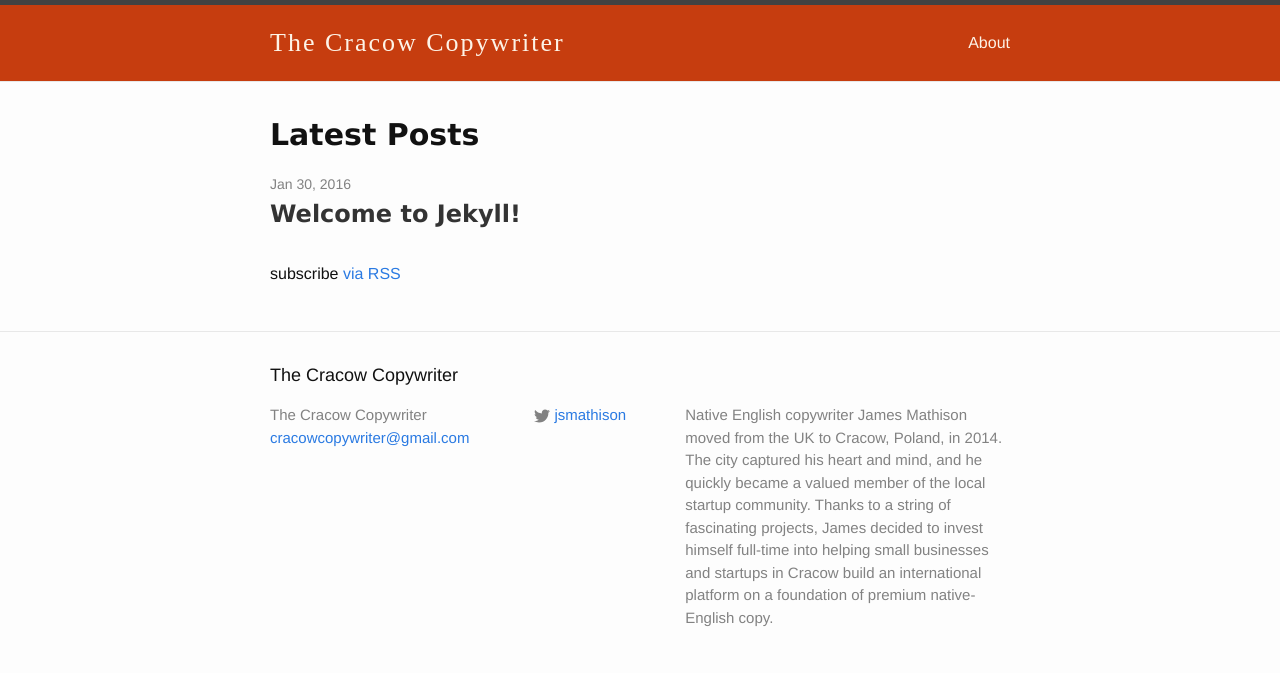
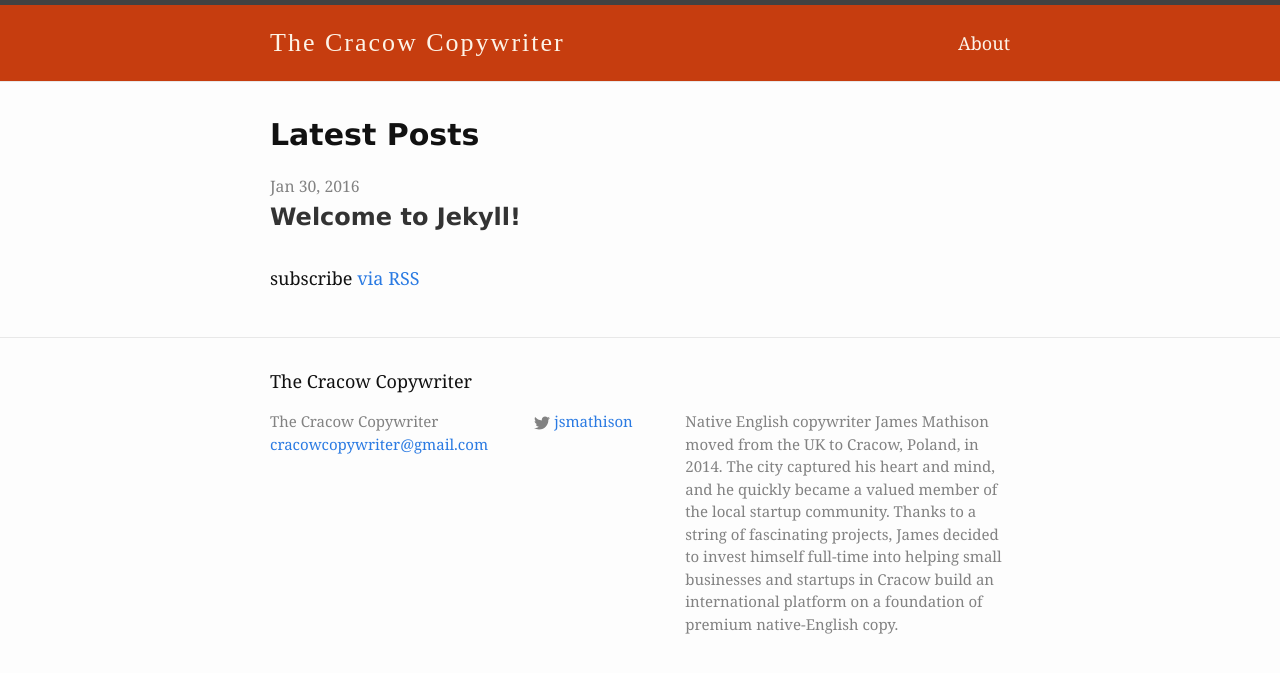
Before and after one commit to cracowcopywriter/cracowcopywriter.github.io, a Jekyll site: the page built from index.html, in a window 1280 px wide. Shown: the top 673 px of the page. Built offline with Jekyll 4.4.1, drawn with Linux system fonts in a browser that asks for light colours.

Commit message:
Update main.scss

```diff
--- a/css/main.scss
+++ b/css/main.scss
@@ -6,8 +6,8 @@
 
 
 // Our variables
-$base-font-family: "Helvetica Neue", Helvetica, Arial, sans-serif;
-$base-font-size:   16px;
+$base-font-family:  "medium-content-serif-font",Georgia,Cambria,"Times New Roman",Times,serif;
+$base-font-size:   18px;
 $base-font-weight: 400;
 $small-font-size:  $base-font-size * 0.875;
 $base-line-height: 1.5;
```
